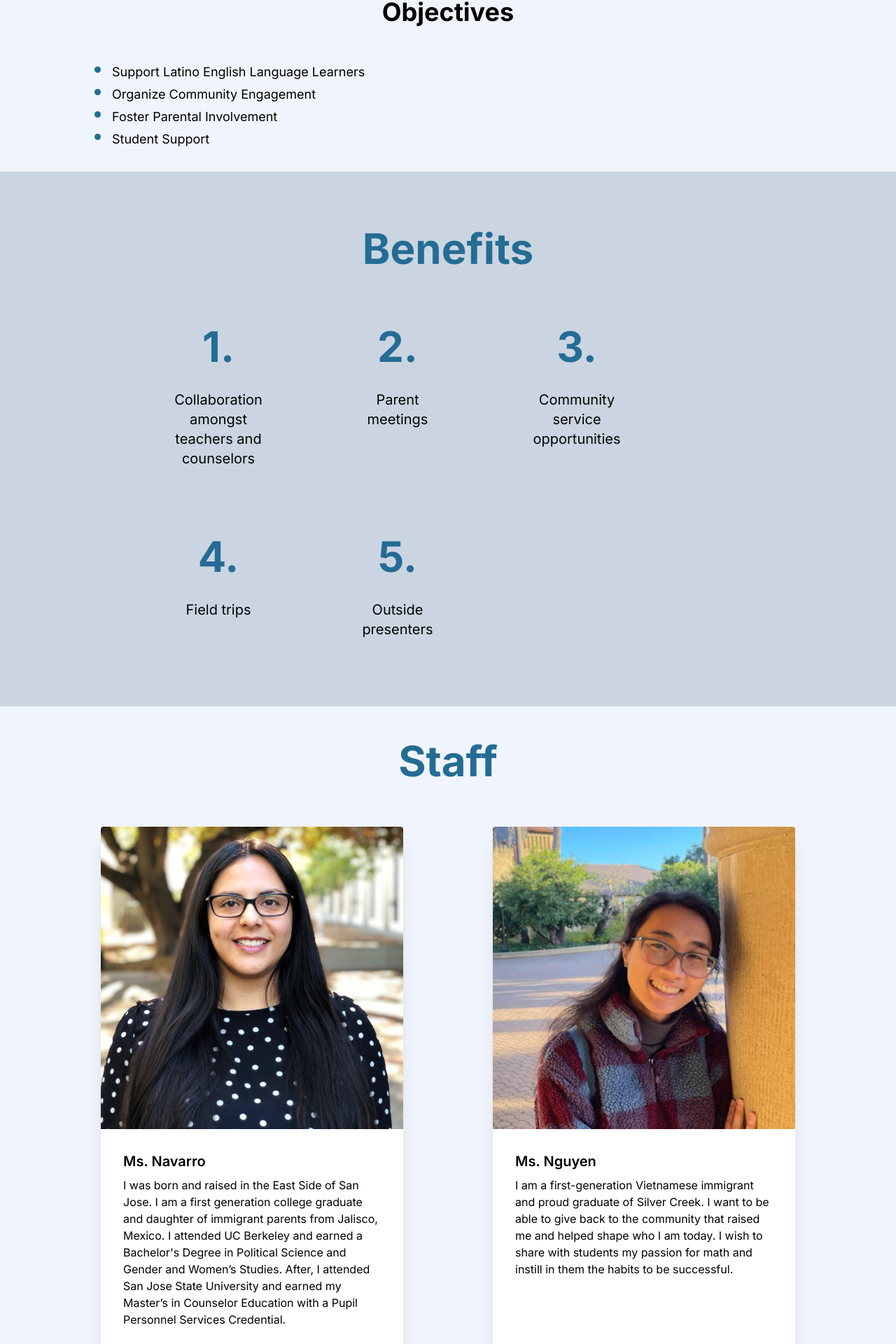
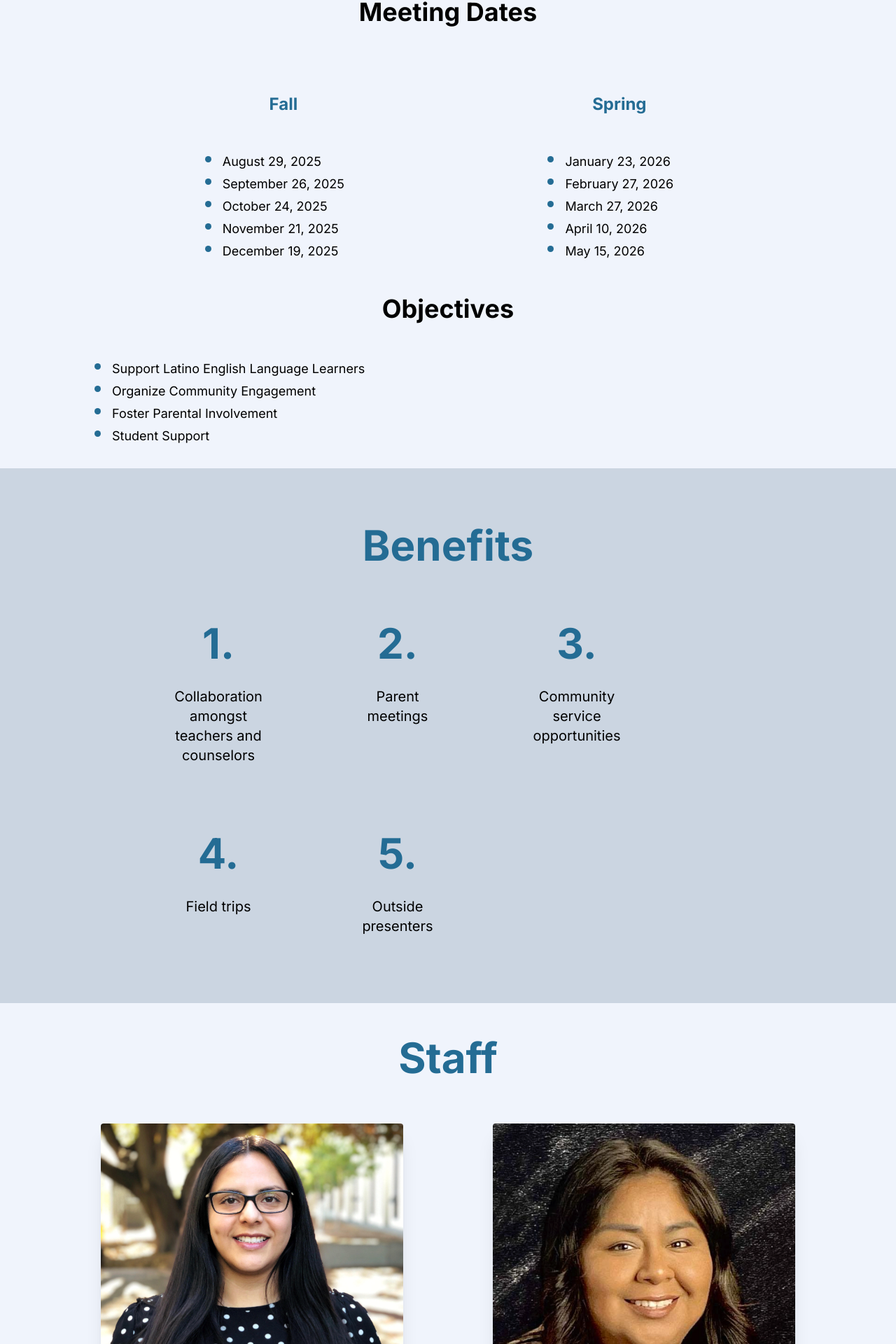
Before and after one commit to NanditaRK/schs-ella, a Next.js app: page /about in a window 1280 px wide. Shown: the part 1951-3871 px from the top of the page at 70% size. Built offline with nearby package versions, Linux system fonts and the light colour scheme; no server answers; the database is empty.

Commit message:
changes for 25-26

```diff
--- a/src/app/about/page.tsx
+++ b/src/app/about/page.tsx
@@ -105,6 +105,30 @@ const About = () => {
 
 
   </div>
+  <h1 className="text-4xl text-black  text-center m-8 my-12 font-bold">Meeting Dates</h1>
+  <div className='text-lg w-3/4 mx-auto my-8 flex flex-row justify-around text-center'>
+  <div>
+  <h2 className="text-2xl text-main  text-center m-8 my-12 font-bold">Fall</h2>
+  <ol className='list-disc mx-auto text-left'>
+            <li className='marker:w-9'>August 29, 2025</li>
+            <li>September 26, 2025</li>
+            <li>October 24, 2025</li>
+            <li>November 21, 2025</li>
+            <li>December 19, 2025</li>
+        </ol>
+  </div>
+<div>
+        <h2 className="text-2xl text-main  text-center m-8 my-12 font-bold">Spring</h2>
+  <ol className='list-disc mx-auto text-left'>
+            <li className='marker:w-9'>January 23, 2026</li>
+            <li>February 27, 2026</li>
+            <li>March 27, 2026</li>
+            <li>April 10, 2026</li>
+            <li>May 15, 2026</li>
+        </ol>
+        </div>
+
+  </div>
   <h1 className="text-4xl text-black  text-center m-8 my-12 font-bold">Objectives</h1>
   <div className='text-lg w-3/4 mx-auto my-8 text-center'>
   <ol className='list-disc mx-auto text-left'>
@@ -162,22 +186,7 @@ const About = () => {
                 </div>
             </div>
 
-            <div className="card bg-base-100 w-[27rem] m-4 shadow-xl">
-                <figure>
-                    <img
-                    src="/nguyen.png"
-                    alt="Ms. Nguyen" />
-                </figure>
-                <div className="card-body">
-                    <h2 className="card-title">Ms. Nguyen</h2>
-                    <p>I am a first-generation Vietnamese immigrant and proud graduate of Silver Creek.
 
-I want to be able to give back to the community that raised me and helped shape who I am today. I wish to share with students my passion for math and instill in them the habits to be successful.
-
-</p>
-
-                </div>
-            </div>
 
             <div className="card bg-base-100 w-[27rem] m-4 shadow-xl">
                 <figure>
@@ -203,7 +212,7 @@ I want to be able to give back to the community that raised me and helped shape
                 </figure>
                 <div className="card-body">
                     <h2 className="card-title">Mr. Anchondo</h2>
-                    <p>lorem ipsum dolor mit amet lorem ipsum dolor mit amet lorem ipsum dolor mit amet lorem ipsum dolor mit amet lorem ipsum dolor mit amet </p>
+                    <p>Enter information here. </p>
 
                 </div>
             </div>
@@ -211,14 +220,13 @@ I want to be able to give back to the community that raised me and helped shape
             <div className="card bg-base-100 w-[27rem] m-4 shadow-xl">
                 <figure>
                     <img
-                    src="/camacho.png"
-                    alt="Mr. Camacho" />
+                    src="/loveday.png"
+                    alt="Ms. Loveday" />
                 </figure>
                 <div className="card-body">
-                    <h2 className="card-title">Mr. Camacho</h2>
-                    <p>I am a first-generation Mexicano-Chicano and a proud product of migrantes who nurtured me with cariño and taught me respect. I will work hard to encourage our students to shoot for success.
-
-</p>
+                    <h2 className="card-title">Ms. Loveday</h2>
+                    <p>Enter information here.
+                    </p>
 
                 </div>
             </div>
```
Also changed, not shown: public/loveday.png (added).
